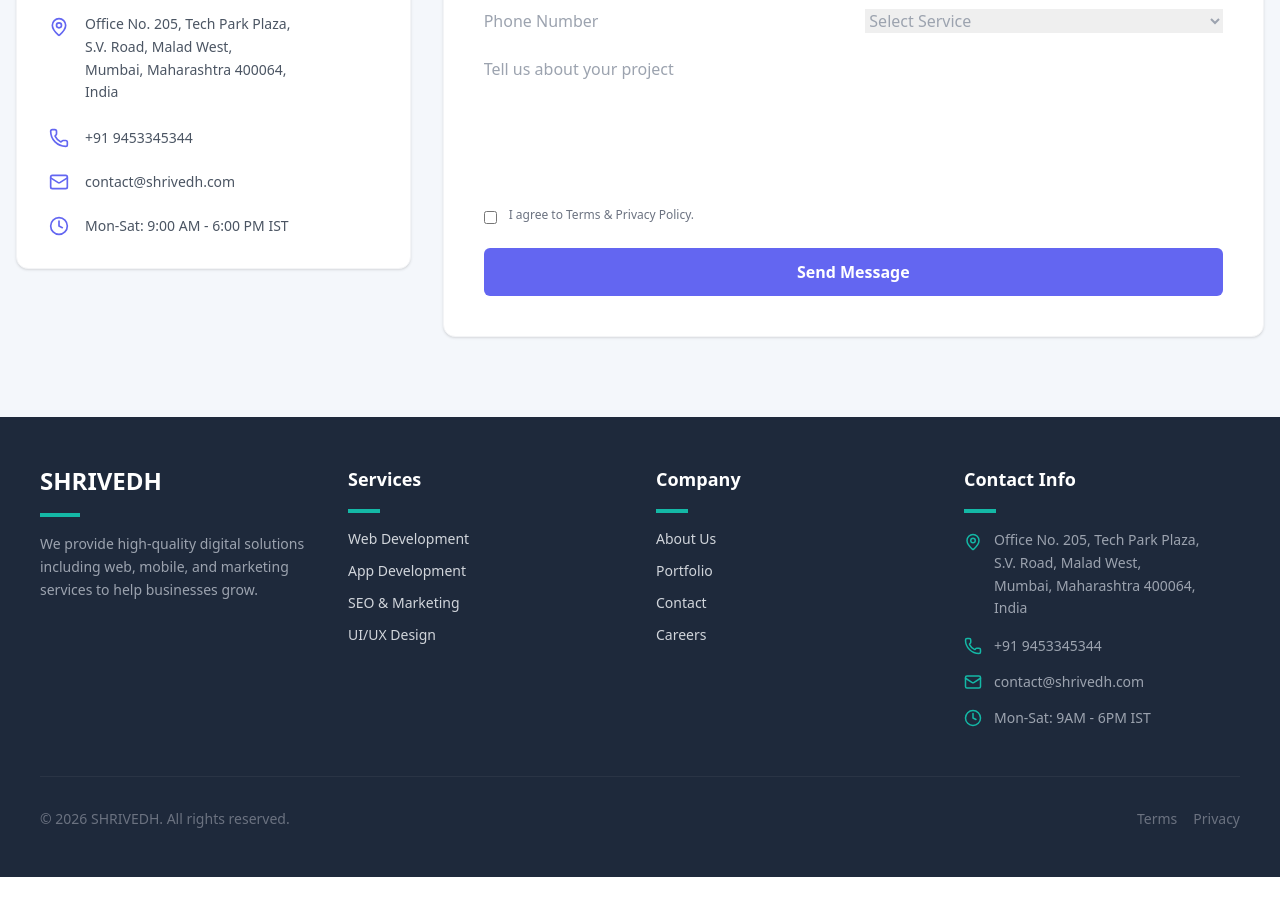
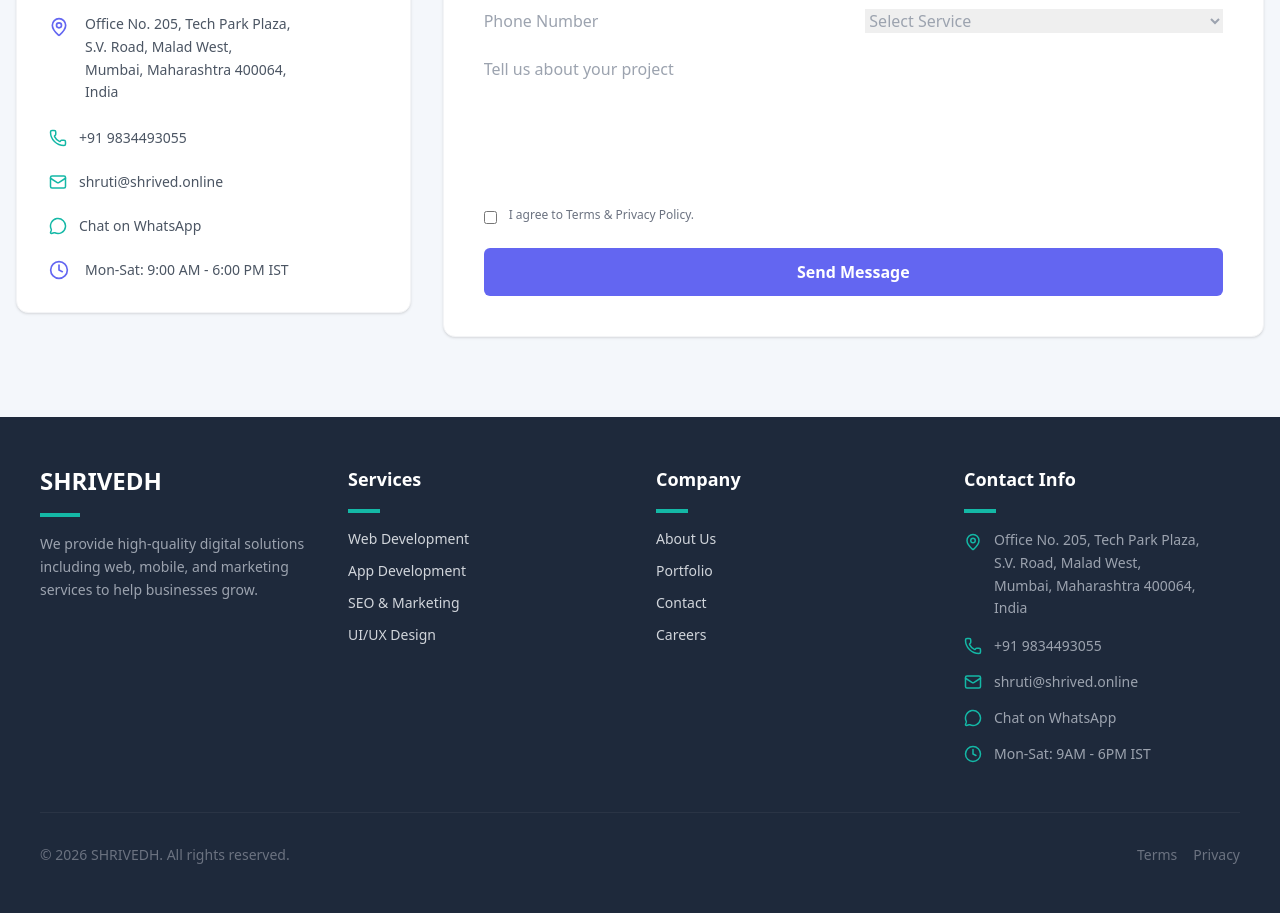
Before and after one commit to steven55005500/shrived, a React (Vite) app: page /contact in a window 1280 px wide. Shown: the part 400-1313 px from the top of the page. Before the commit the page ends 1277 px from the top, so only its background shows below. Built offline with nearby package versions, Linux system fonts and the light colour scheme.

Commit message:
Initial commit

```diff
--- a/src/components/About.jsx
+++ b/src/components/About.jsx
@@ -16,9 +16,9 @@
           <div className="flex justify-center">
             <div className="bg-gray-50 p-6 rounded-xl border border-gray-200 w-64 text-center shadow-sm hover:shadow-md transition-shadow">
               <div className="w-24 h-24 bg-primary rounded-full mx-auto mb-4 flex items-center justify-center text-white text-3xl font-bold">
-                V
+                S
               </div>
-              <h4 className="font-bold text-lg text-gray-900">Mr Vivek </h4>
+              <h4 className="font-bold text-lg text-gray-900">Miss Shruti </h4>
               <p className="text-sm text-primary font-medium mt-1">CEO & Founder</p>
             </div>
           </div>
--- a/src/components/Contact.jsx
+++ b/src/components/Contact.jsx
@@ -1,5 +1,5 @@
 import React from 'react';
-import { MapPin, Phone, Mail, Clock } from 'lucide-react';
+import { MapPin, Phone, Mail, Clock, MessageCircle } from 'lucide-react';
 
 const Contact = () => {
   return (
@@ -31,15 +31,31 @@
               </span>
             </li>
 
-            <li className="flex items-center">
-              <Phone className="text-primary mr-4 shrink-0" size={20} />
-              <span>+91 9453345344</span>
-            </li>
+           <li className="flex items-center">
+  <Phone className="text-teal-500 mr-3 shrink-0" size={18} />
+  <a href="tel:+919834493055" className="hover:underline">
+    +91 9834493055
+  </a>
+</li>
 
-            <li className="flex items-center">
-              <Mail className="text-primary mr-4 shrink-0" size={20} />
-              <span>contact@shrivedh.com</span>
-            </li>
+<li className="flex items-center">
+  <Mail className="text-teal-500 mr-3 shrink-0" size={18} />
+  <a href="mailto:shruti@shrived.online" className="hover:underline">
+    shruti@shrived.online
+  </a>
+</li>
+
+<li className="flex items-center">
+  <MessageCircle className="text-teal-500 mr-3 shrink-0" size={18} />
+  <a
+    href="https://wa.me/919834493055"
+    target="_blank"
+    rel="noopener noreferrer"
+    className="hover:underline"
+  >
+    Chat on WhatsApp
+  </a>
+</li>
 
             <li className="flex items-center">
               <Clock className="text-primary mr-4 shrink-0" size={20} />
--- a/src/components/Footer.jsx
+++ b/src/components/Footer.jsx
@@ -1,7 +1,6 @@
 import React from 'react';
-import { MapPin, Phone, Mail, Clock } from 'lucide-react';
+import { MapPin, Phone, Mail, Clock, MessageCircle } from 'lucide-react';
 import { Link } from 'react-router-dom'; // <-- Router Link add kiya hai
-
 const Footer = () => {
   return (
     <footer className="bg-secondary text-gray-300 py-12 px-6 md:px-10">
@@ -55,16 +54,31 @@
                 India
               </span>
             </li>
+<li className="flex items-center">
+  <Phone className="text-teal-500 mr-3 shrink-0" size={18} />
+  <a href="tel:+919834493055" className="hover:underline">
+    +91 9834493055
+  </a>
+</li>
 
-            <li className="flex items-center">
-              <Phone className="text-teal-500 mr-3 shrink-0" size={18} />
-              <span>+91 9453345344</span>
-            </li>
+<li className="flex items-center">
+  <Mail className="text-teal-500 mr-3 shrink-0" size={18} />
+  <a href="mailto:shruti@shrived.online" className="hover:underline">
+    shruti@shrived.online
+  </a>
+</li>
 
-            <li className="flex items-center">
-              <Mail className="text-teal-500 mr-3 shrink-0" size={18} />
-              <span>contact@shrivedh.com</span>
-            </li>
+<li className="flex items-center">
+  <MessageCircle className="text-teal-500 mr-3 shrink-0" size={18} />
+  <a
+    href="https://wa.me/919834493055"
+    target="_blank"
+    rel="noopener noreferrer"
+    className="hover:underline"
+  >
+    Chat on WhatsApp
+  </a>
+</li>
 
             <li className="flex items-center">
               <Clock className="text-teal-500 mr-3 shrink-0" size={18} />
--- a/src/components/Privacy.jsx
+++ b/src/components/Privacy.jsx
@@ -47,7 +47,7 @@
 
           <div>
             <h2 className="text-lg font-bold text-primary mb-3">8. Your Rights and Choices</h2>
-            <p>You have the right to access, correct, update, or delete your personal information. Contact us at <strong>contact@shrivedh.com</strong> to exercise these rights or for any privacy-related inquiries.</p>
+            <p>You have the right to access, correct, update, or delete your personal information. Contact us at <strong>shruti@shrived.online</strong> to exercise these rights or for any privacy-related inquiries.</p>
           </div>
 
           <div>
```
